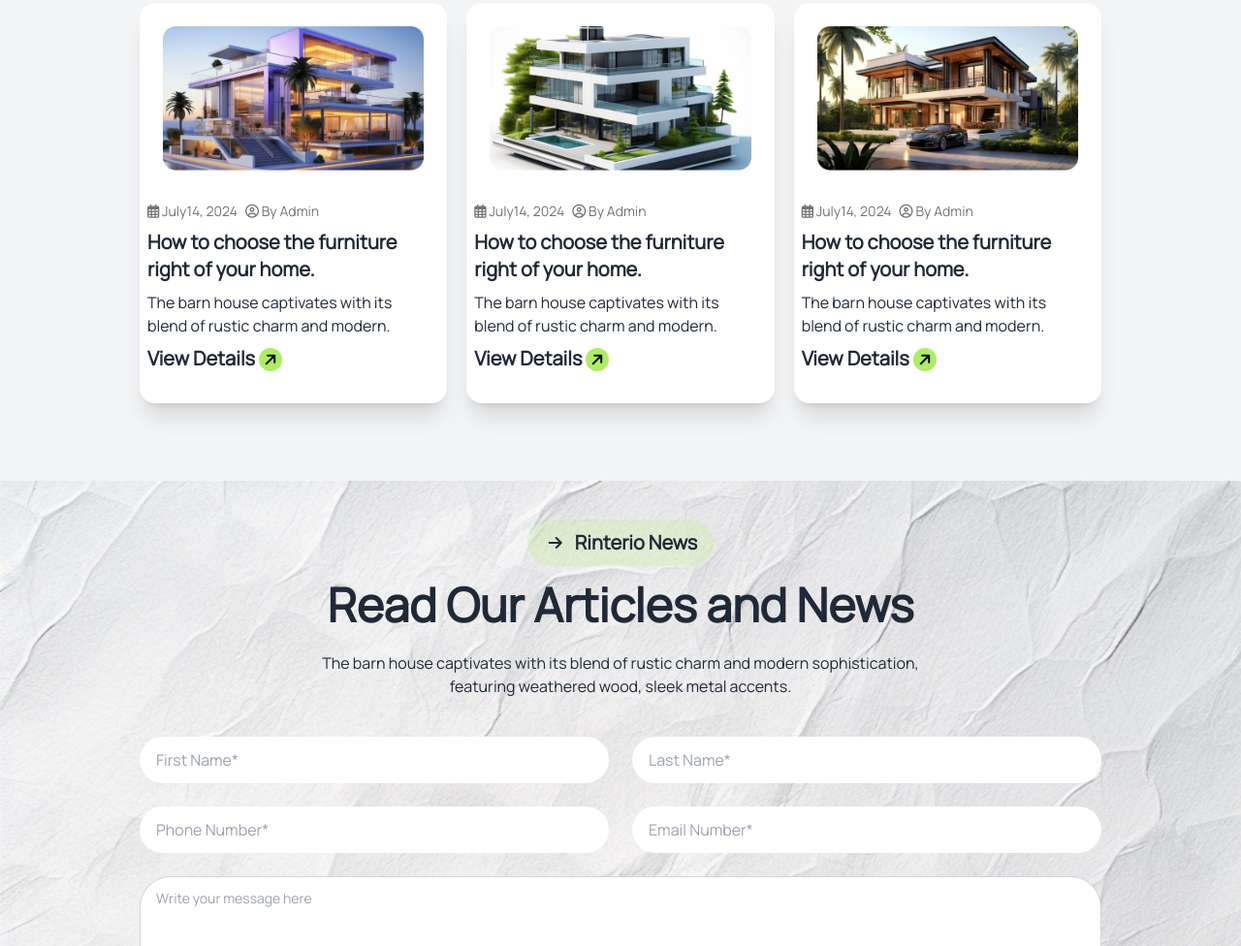
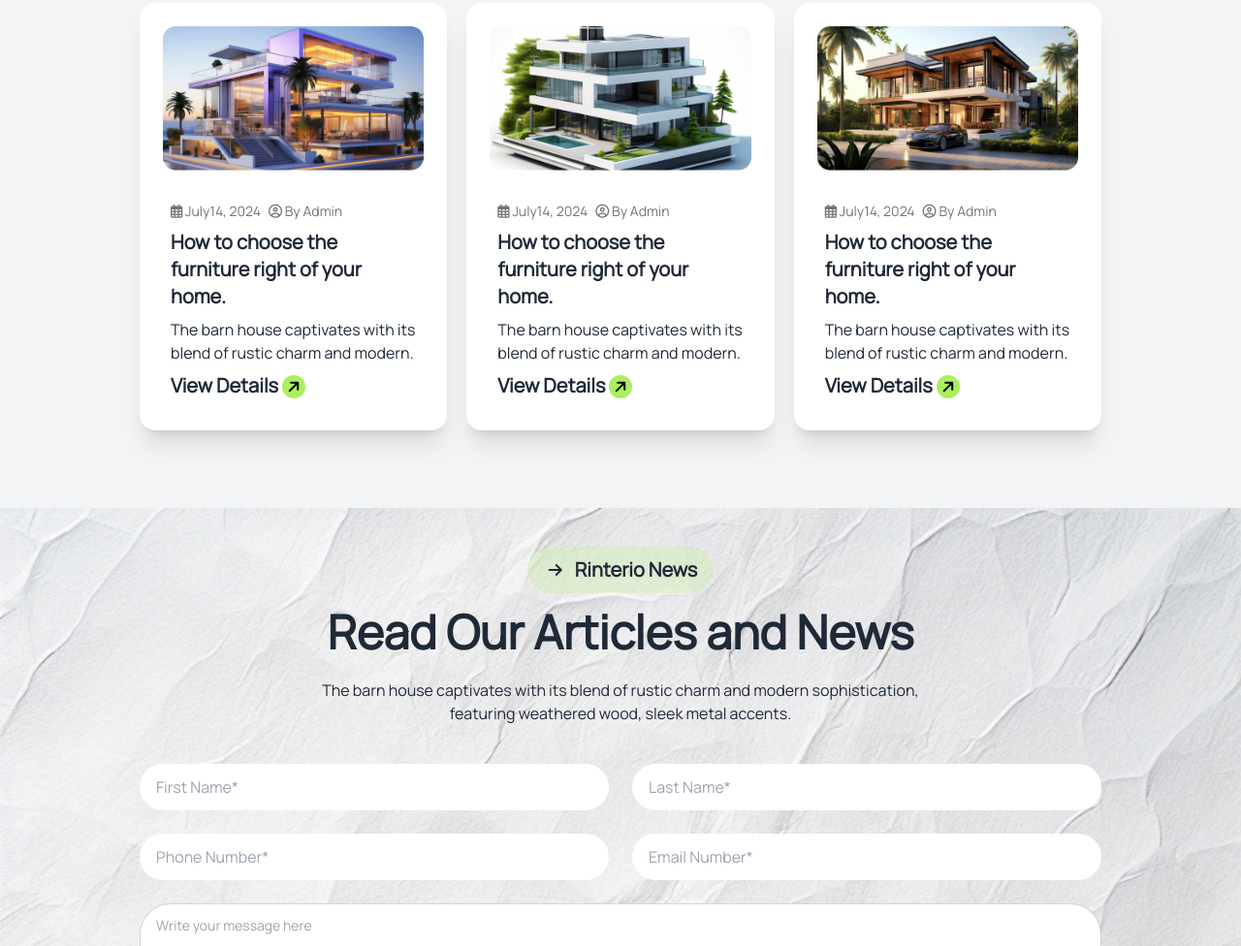
Before and after one commit to rakib-sikder/Assignment-3, a plain HTML site: page index.html in a window 1280 px wide. Shown: the part 3643-4619 px from the top of the page at 97% size. Drawn offline with nearby package versions, Linux system fonts and the light colour scheme.

Commit message:
design fix

```diff
--- a/index.html
+++ b/index.html
@@ -519,7 +519,7 @@
               class="p-6 h-full w-full"
             />
           </figure>
-          <div class="card-body xl:-mt-6 -mt-6 sm:-ml-6">
+          <div class="card-body xl:-mt-6 -mt-6 sm:-ml-6 xl:ml-0">
             <div class="card-actions justify-start">
               <div class="font-medium text-sm text-[#737373]">
                 <i class="fa-regular fa-calendar-days"></i> July14, 2024
@@ -555,7 +555,7 @@
               class="p-6 h-full w-full"
             />
           </figure>
-          <div class="card-body xl:-mt-6 -mt-6 sm:-ml-6">
+          <div class="card-body xl:-mt-6 -mt-6 sm:-ml-6 xl:ml-0">
             <div class="card-actions justify-start">
               <div class="font-medium text-sm text-[#737373]">
                 <i class="fa-regular fa-calendar-days"></i> July14, 2024
@@ -591,7 +591,7 @@
               class="p-6 h-full w-full"
             />
           </figure>
-          <div class="card-body xl:-mt-6 -mt-6 sm:-ml-6">
+          <div class="card-body xl:-mt-6 -mt-6 sm:-ml-6 xl:ml-0">
             <div class="card-actions justify-start">
               <div class="font-medium text-sm text-[#737373]">
                 <i class="fa-regular fa-calendar-days"></i> July14, 2024
```
